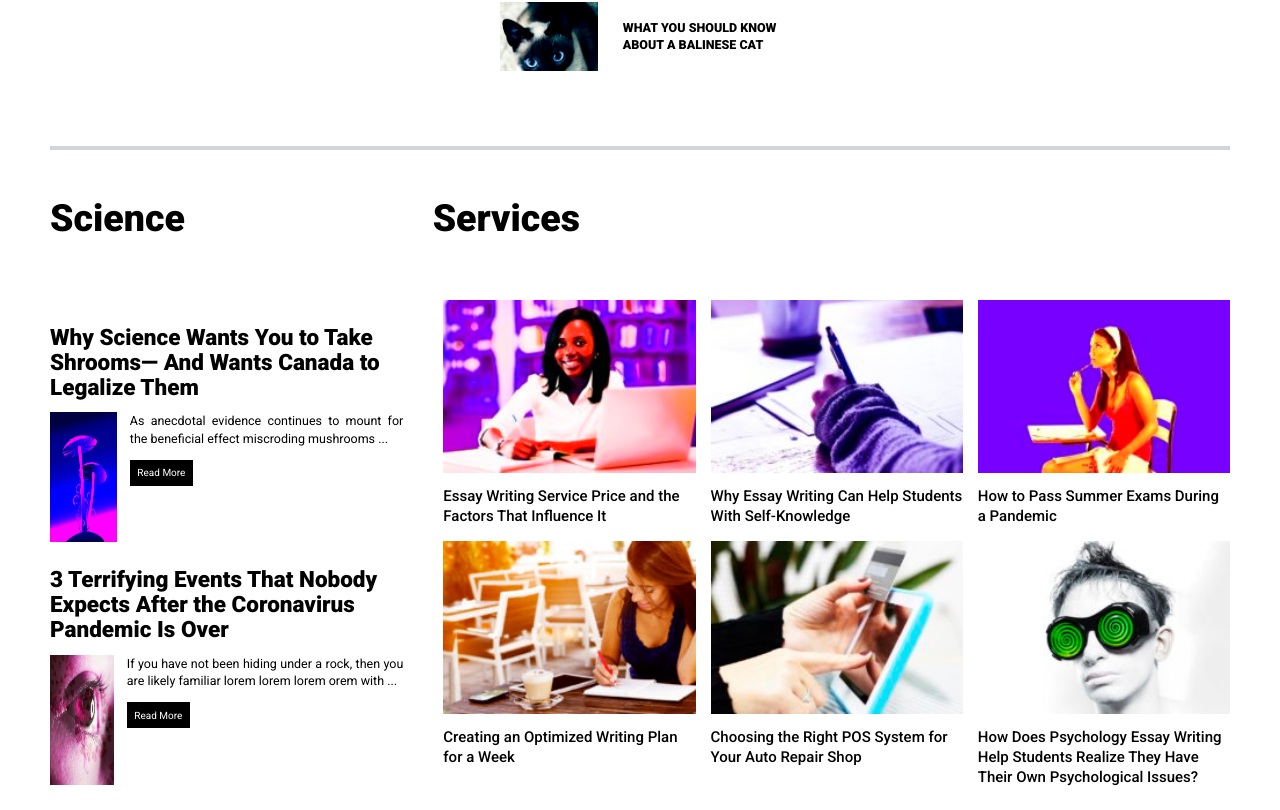
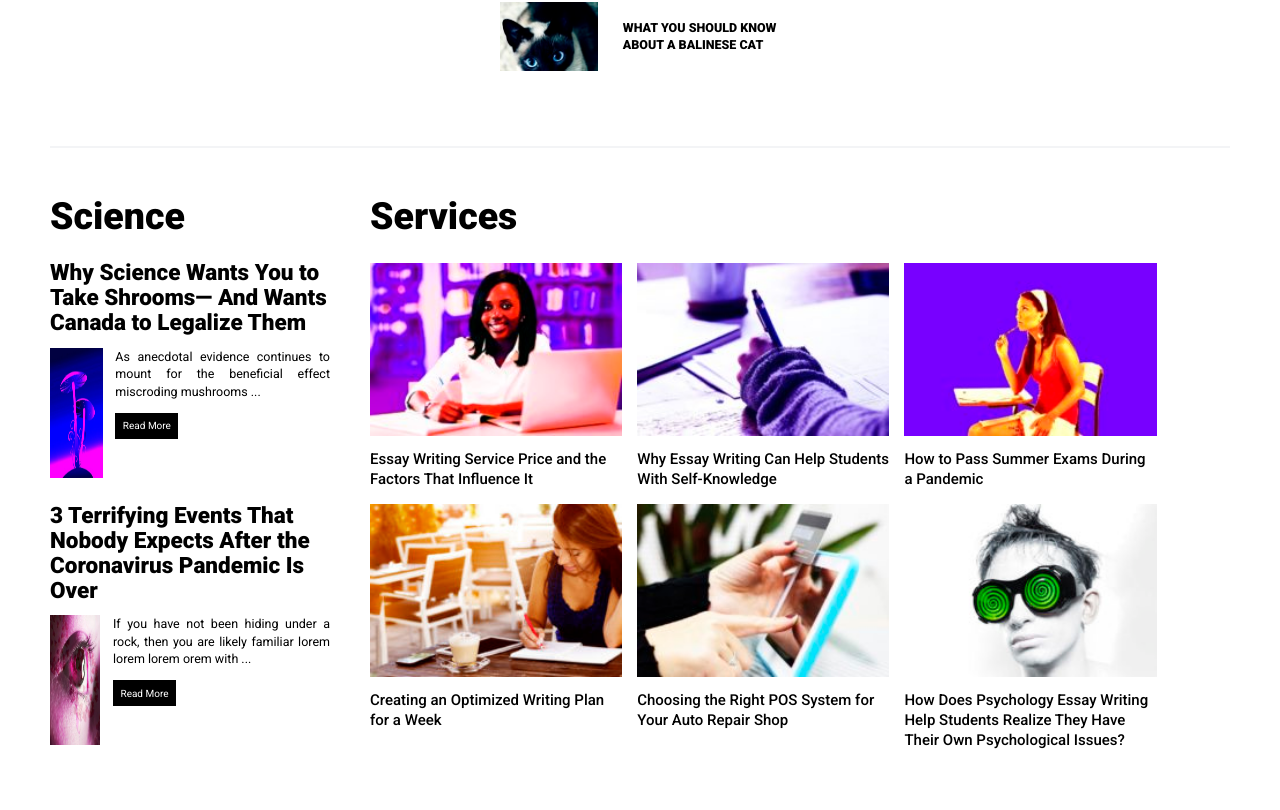
Before and after one commit to Akogwu24/clapway, a React (Create React App) app: page / in a window 1280 px wide. Shown: the part 791-1601 px from the top of the page. After the commit the page ends 1561 px from the top, so only its background shows below. Built offline with nearby package versions, Linux system fonts and the light colour scheme.

Commit message:
science servicces rearranged

```diff
--- a/src/App.css
+++ b/src/App.css
@@ -45,6 +45,3 @@ li:hover {
 .dropdown:hover .dropdown-content {
   display: block;
 }
-.services {
-  margin: 0 0 5rem 21%;
-}
--- a/src/components/Effective.jsx
+++ b/src/components/Effective.jsx
@@ -33,7 +33,7 @@ const Effective = () => {
   ];
 
   return (
-    <section className='md:flex justify-between  border-b-4 pb-20 border-gray-300'>
+    <section className='md:flex justify-between  border-b-2 pb-20 border-gray-100'>
       <Card
         textStyles='text-5xl font-bold hover:text-red-500'
         className='container w-full md:w-3/5 md:ml-10 mx-auto mr-20 mb-12 md:mb-0'
--- a/src/components/Services.jsx
+++ b/src/components/Services.jsx
@@ -9,6 +9,7 @@ import psy from '../assets/images/psy.jpg';
 
 const Services = () => {
   const cardComponents = [writer, exam, sitting, writer2, mobile, psy];
+
   const text = [
     'Essay Writing Service Price and the Factors That Influence It',
     'Why Essay Writing Can Help Students With Self-Knowledge',
--- a/src/layout/ScienceServices.jsx
+++ b/src/layout/ScienceServices.jsx
@@ -7,14 +7,10 @@ import eye from '../assets/images/teary-eye.jpg';
 
 const ScienceServies = () => {
   return (
-    <>
-      <div className='text-6xl mb-5 font-bold flex'>
-        <h1 className=''>Science</h1>
-        <h1 className='services'>Services</h1>
-      </div>
-
-      <section className='md:flex'>
-        <aside className='w-1/3'>
+    <section className='flex'>
+      <div className='max-w-lg '>
+        <h1 className='text-6xl mb-5 font-bold'>Science</h1>
+        <aside className=''>
           <ReadMoreCard
             header='Why Science Wants You to Take Shrooms— And Wants Canada to Legalize Them'
             brief='As anecdotal evidence continues to mount for the beneficial effect miscroding mushrooms ...'
@@ -27,11 +23,13 @@ const ScienceServies = () => {
             img={eye}
           />
         </aside>
-        <div className='w-2/3'>
-          <Services />
-        </div>
-      </section>
-    </>
+      </div>
+
+      <div className='w-2/3'>
+        <h1 className='text-6xl mb-11 font-bold'>Services</h1>
+        <Services />
+      </div>
+    </section>
   );
 };
 
```
